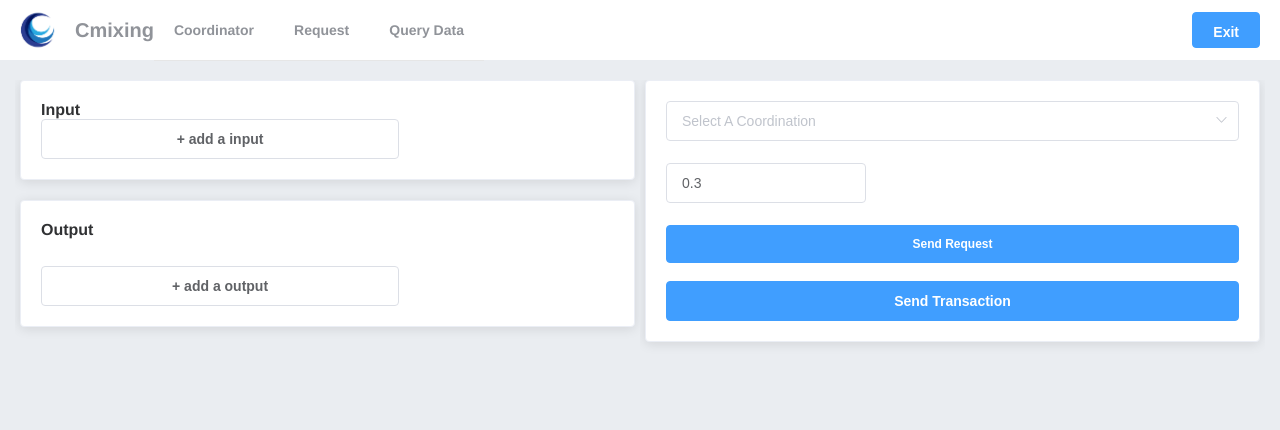
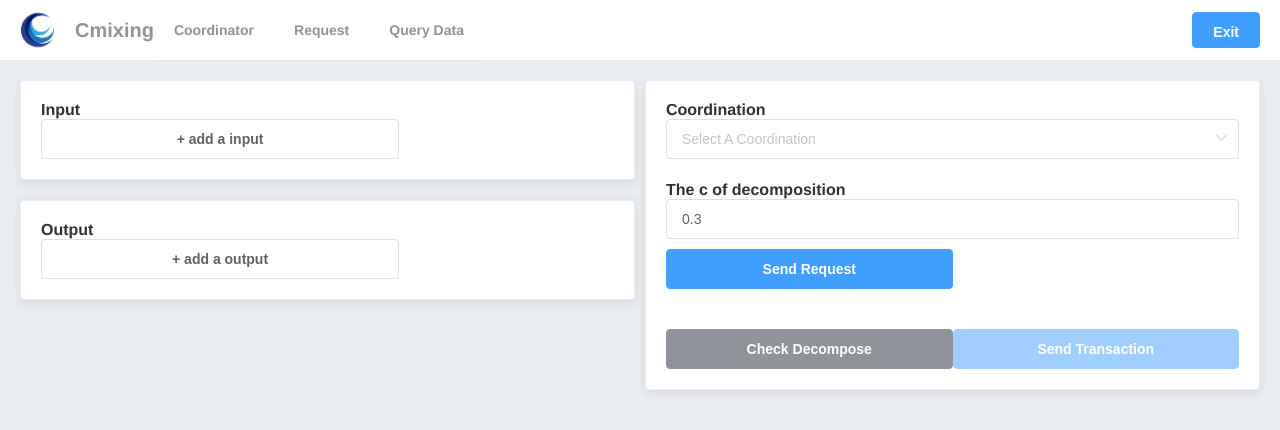
Before and after one commit to yiwei1029/cmixing-ui, a Vue app: page /#/request in a window 1280 px wide. Shown: the top 430 px of the page. Built offline with nearby package versions, Linux system fonts and the light colour scheme.

Commit message:
query in progress, add send transaction impl

```diff
--- a/src/components/Query/Query.vue
+++ b/src/components/Query/Query.vue
@@ -92,7 +92,7 @@
                     </div>
                     <div class="left-right">
                         <span><i class="iconfont icon-jisuanqi"></i></span>
-                        <span><el-button style="width: 100%;" @click = "showProb = !showProb">Calculate The
+                        <span><el-button style="width: 100%;" @click="showProb = !showProb">Calculate The
                                 Probability</el-button></span>
                     </div>
 
@@ -109,6 +109,7 @@
 import * as echarts from 'echarts'
 import { createChart } from '../PlotUtils/PlotCharts.js'
 import axios from 'axios'
+import eventBus from '../event-bus'
 export default {
     name: 'Request',
     data() {
@@ -175,14 +176,17 @@ export default {
         }
     },
     mounted() {
-        this.fetchData();
+        // this.fetchData();
         // this.createChart('chart1', this.OutputStats)
+        eventBus.$on('block_data', this.handleBlockData)
     },
     methods: {
         createChart,
         fetchData() {
-
-        }
+        },
+        handleBlockData(block) {
+            console.log(block)
+        },
 
     }
 }
@@ -205,12 +209,12 @@ export default {
     align-items: center;
 
     :first-child {
-        flex:1;
+        flex: 1;
 
     }
 
     :last-child {
-        flex:1;
+        flex: 1;
     }
 }
 
--- a/src/components/Request/Request.vue
+++ b/src/components/Request/Request.vue
@@ -56,27 +56,29 @@
 
                     <!-- form to sumbit c -->
                     <div>
-                        <el-form :model="form" style=" align-items: start;">
-
+                        <el-form :model="form">
+                            <div>Coordination</div>
                             <el-form-item>
-                                <el-select v-model="form.CoordToSelect" style="width: 100%;"
+                                <el-select style="width: 100%;" v-model="form.CoordToSelect"
                                     placeholder="Select A Coordination">
                                     <el-option v-for="item in Coords" :key="item" :value="item">
                                     </el-option>
                                 </el-select>
                             </el-form-item>
+                            <div>The c of decomposition</div>
                             <el-form-item>
-                                <el-input style="width: 200px; margin-right: 10px;" placeholder="Please input c"
+                                <el-input style="width: 100%; margin-bottom: 10px" placeholder="Please input c"
                                     v-model="form.valueOfC"></el-input>
+                                <el-button style="width: 50%;" type="primary" @click="onSubmit">Send
+                                    Request</el-button>
                             </el-form-item>
-                            <el-button style="width: 100%; font-size: 12px;" type="primary" @click="onSubmit">Send
-                                Request</el-button>
                         </el-form>
                     </div>
                     <br>
                     <!-- 展示decompose细节 -->
-                    <div>
-                        <!-- <el-button type="text" @click="dialogVisible = true">Check Decomposition</el-button> -->
+                    <div style="display: flex; ">
+                        <el-button type="info" style="flex:1;" @click="dialogVisible = true">Check
+                            Decompose</el-button>
 
                         <el-dialog title="Details" :visible.sync="dialogVisible" width="30%"
                             :before-close="handleClose">
@@ -88,14 +90,13 @@
                                 <el-button type="primary" @click="dialogVisible = false">ok</el-button>
                             </span>
                         </el-dialog>
-                    </div>
-                    <div class="number-display" v-if="NumberDisplay">
-                        <div>#Input: {{ 5 }}</div>
-                        <div>#Output: {{ 13 }}</div>
-                        <div>Fee: {{ 0.01 }}</div>
+                        <el-button type="primary" :disabled="sendTransactionDisable" style="flex:1; "
+                            @click="sendTransaction">Send
+                            Transaction</el-button>
                     </div>
 
-                    <el-button type="primary" style="width: 100%;" @click="sendTransaction">Send Transaction</el-button>
+
+
                 </el-card>
             </el-col>
         </el-row>
@@ -104,12 +105,13 @@
 
 <script>
 import axios from 'axios';
-
+import eventBus from '../event-bus.js'
 export default {
     name: 'Request',
     data() {
         return {
             dialogVisible: false,
+            sendTransactionDisable: true,
             InputList: [
                 // { id: 0, amount: null },
                 // { hash: 'bc1qnalwjznls42dzvaw4m5u48td032692aslqwg9m', amount: 0.00127342 },
@@ -122,7 +124,7 @@ export default {
                 // { hash: 'bc1qnalwjznls42dzvaw4m5u48td032692aslqwg9m', amount: 0.00127342 },
                 // { hash: 'bc1q5t94hycpjv2uegcchfr7q30tsuhq8wd2u90cg4', amount: 0.00349666 },
                 // { hash: 'bc1qm4ztr7257hlqk3x670zr6maz36qnehczuetqrn', amount: 0.00428200 }
-                { id: 0, amount: null },
+                // { id: 0, amount: null },
 
 
             ],
@@ -138,6 +140,7 @@ export default {
             },
             receiveDecomposition: false,
             decompose: {},
+            // rawDecompose: {}
 
         }
     },
@@ -157,23 +160,39 @@ export default {
                 resp => {
                     // this.receiveDecomposition = !this.receiveDecomposition
                     // this.decomposeData = resp.data.data
+                    this.rawDecompose = { ...resp.data.data }
                     let decomposeData = resp.data.data['processed_data']
                     let coords = resp.data.data['data']
                     let cValue = resp.data.data['c']
                     let replenishData = resp.data.data['replenished_data']
                     this.decompose = { decomposeData, coords, cValue, replenishData }
                     this.dialogVisible = !this.dialogVisible
+                    this.sendTransactionDisable = false
                     // console.log(resp.data.data)
                 }
             ).catch(err => { console.log(err) })
         },
         sendTransaction() {
-            this.$message({
-                type: 'success',
-                message: 'Send transaction success'
+            const loadingInstance = this.$loading({
+                lock: true,
+                text: 'Transfer in progress please wait a while...',
+                spinner: 'el-icon-loading',
+                background: 'rgba(0, 0, 0, 0.7)'
             });
-            this.$router.push('/query')
-
+            let formData = { ...this.decompose.decomposeData }
+            // console.log(formData)
+            axios.post('http://localhost:8080/f1/transfer', formData)
+                .then(resp => {
+                    console.log(resp.data)
+                    eventBus.$emit('block_data', resp.data)
+                    this.$message
+                        ({
+                            message: 'transfer successfully',
+                            type: 'success'
+                        })
+                    loadingInstance.close()
+                })
+                .catch(err => console.log(err, this))
         },
         addInput() {
             this.$msgbox.prompt('', 'Please input transfer amount', {
--- /dev/null
+++ b/src/components/event-bus.js
@@ -0,0 +1,3 @@
+import Vue from 'vue';
+const eventBus = new Vue();
+export default eventBus
--- a/src/plugins/element.js
+++ b/src/plugins/element.js
@@ -15,8 +15,10 @@ import { Select, Option } from 'element-ui'
 import { Popover } from 'element-ui'
 import { MessageBox } from 'element-ui'
 import { Dialog } from 'element-ui'
+import { Loading } from 'element-ui'
 Vue.prototype.$message = Message
 Vue.prototype.$msgbox = MessageBox
+Vue.use(Loading)
 Vue.use(Dialog)
 Vue.use(Button)
 Vue.use(Form)
```
Lines whose indentation alone changed are shown as unchanged.
